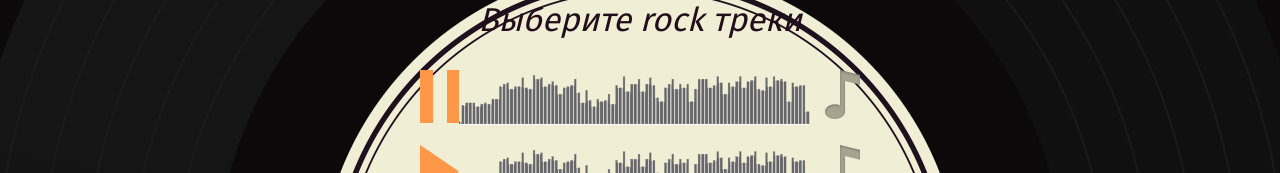
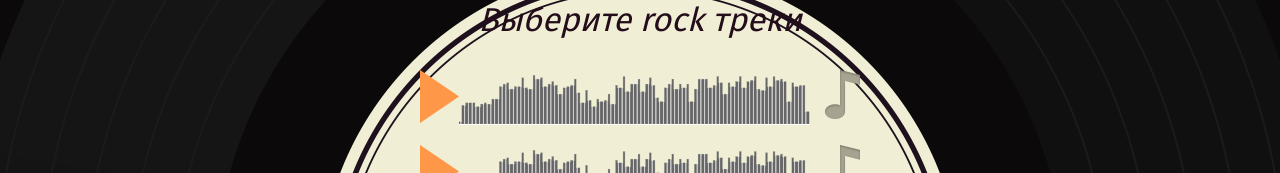
Before and after one commit to ArtMan-8/1095935-guess-melody-4, a React app: page /dev-genre in a window 1280 px wide. Shown: the part 212-385 px from the top of the page. Built offline with nearby package versions, Linux system fonts and the light colour scheme.

Commit message:
refactoring: выносит состояние плеера в родителя

```diff
--- a/src/components/audio-player/audio-player.jsx
+++ b/src/components/audio-player/audio-player.jsx
@@ -48,6 +48,7 @@ class AudioPlayer extends PureComponent {
   }
 
   render() {
+    const {onPlayButtonClick} = this.props;
     const {isLoading, isPlaying} = this.state;
 
     return (
@@ -56,7 +57,10 @@ class AudioPlayer extends PureComponent {
           className = {`track__button track__button--${isPlaying ? `pause` : `play`}`}
           type = 'button'
           disabled = {isLoading}
-          onClick = {() => this.setState({isPlaying: !this.state.isPlaying})}
+          onClick = {() => {
+            this.setState({isPlaying: !this.state.isPlaying});
+            onPlayButtonClick();
+          }}
         />
         <div className='track__status'>
           <audio
@@ -80,6 +84,7 @@ class AudioPlayer extends PureComponent {
 
 AudioPlayer.propTypes = {
   isPlaying: PropTypes.bool.isRequired,
+  onPlayButtonClick: PropTypes.func.isRequired,
   src: PropTypes.string.isRequired,
 };
 
--- a/src/components/question-artist/question-artist-screen.jsx
+++ b/src/components/question-artist/question-artist-screen.jsx
@@ -1,12 +1,22 @@
-import React from 'react';
+import React, {PureComponent} from 'react';
 import PropTypes from 'prop-types';
 import {GameType} from '../../const.js';
 
 import AudioPlayer from '../audio-player/audio-player.jsx';
 
-const QuestionArtistScreen = (props) => {
-  const {question, onAnswer} = props;
-  const {song, answers} = question;
+class QuestionArtistScreen extends PureComponent {
+  constructor(props) {
+    super(props);
+
+    this.state = {
+      isPlaying: true,
+    };
+  }
+
+  render() {
+    const {onAnswer, question} = this.props;
+    const {isPlaying} = this.state;
+    const {answers, song} = question;
 
     return (
       <section className="game__screen">
@@ -14,8 +24,11 @@ const QuestionArtistScreen = (props) => {
         <div className="game__track">
           <div className="track">
             <AudioPlayer
-            isPlaying = {true}
+              isPlaying = {isPlaying}
               src = {song.src}
+              onPlayButtonClick = {() => this.setState({
+                isPlaying: !isPlaying
+              })}
             />
           </div>
         </div>
@@ -40,7 +53,8 @@ const QuestionArtistScreen = (props) => {
         </form>
       </section>
     );
-};
+  }
+}
 
 QuestionArtistScreen.propTypes = {
   question: PropTypes.shape({
--- a/src/components/question-genre/question-genre-screen.jsx
+++ b/src/components/question-genre/question-genre-screen.jsx
@@ -14,9 +14,9 @@ class QuestionGenreScreen extends PureComponent {
   }
 
   render() {
-    const {answers: userAnswers} = this.state;
     const {question, onAnswer} = this.props;
-    const {genre, answers} = question;
+    const {answers: userAnswers, activePlayer} = this.state;
+    const {answers, genre} = question;
 
     return (
       <section className="game__screen">
@@ -30,7 +30,10 @@ class QuestionGenreScreen extends PureComponent {
           {answers.map((answer, i) => (
             <div key={`${i}-${answer.src}`} className="track">
               <AudioPlayer
-                isPlaying = {i === 0}
+                onPlayButtonClick = {() => this.setState({
+                  activePlayer: activePlayer === i ? -1 : i,
+                })}
+                isPlaying = {i === activePlayer}
                 src = {answer.src}
               />
               <div className="game__answer">
```
Also changed, not shown: 2 other files (tests, documents, lock files or other folders). Lines whose indentation alone changed are shown as unchanged.
